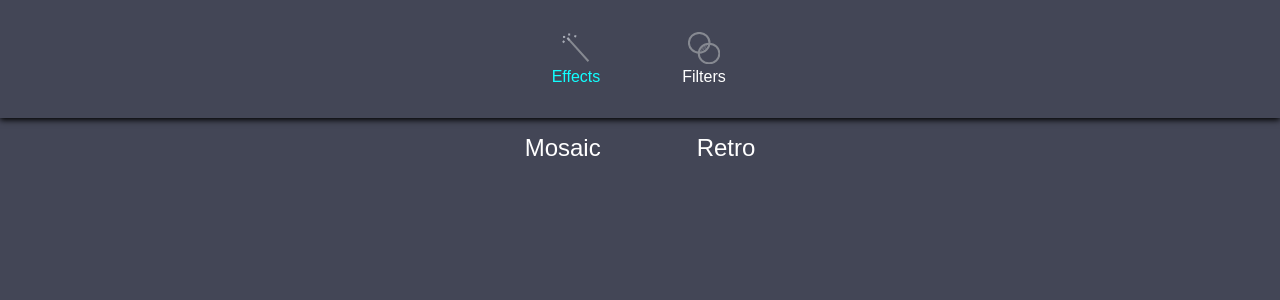
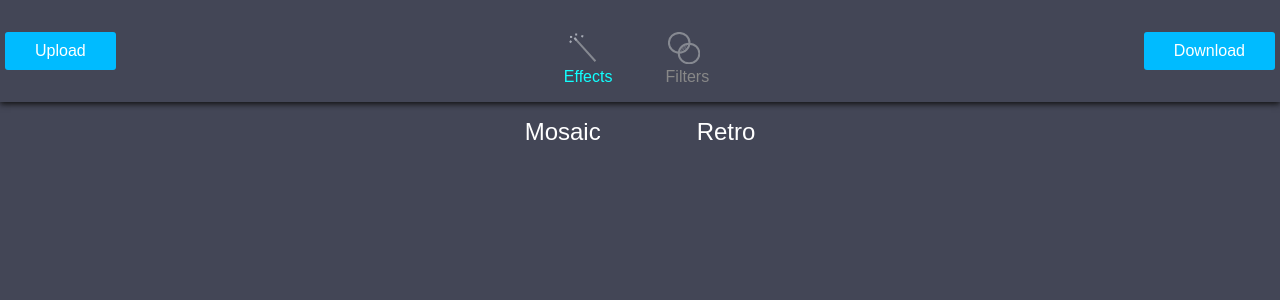
Before and after one commit to shockry/editest, a React (Create React App) app: page / in a window 1280 px wide. Shown: the top 300 px of the page. Built offline with nearby package versions, Linux system fonts and the light colour scheme.

Commit message:
candidate layout

```diff
--- a/src/App.css
+++ b/src/App.css
@@ -2,16 +2,36 @@ body {
   background-color: #434656;
 }
 
-.navbar {
-  margin: auto;
+.navbar-container {
+  display: inline-block;
+  margin-top: 2em;
+}
+.left {
+  width: 20%;
+  float: left;
+}
+.middle {
+  width: 59%;
   text-align: center;
-  box-shadow: 0px 2px 6px #000000;
+  margin-bottom: 1em;
+}
+.right {
+  float: right;
+}
+button {
+  padding: 10px 30px;
+  border-radius: 3px;
+  background-color: #00BBFF;
+  color: #FFFFFF;
+  font-size: 1em;
+  border:none;
+  margin: 0px 5px;
 }
 
 .menu-item {
   display: inline-block;
   width: 5%;
-  margin: 2em;
+  margin: 0em 2em;
   cursor: pointer;
   color: #FFFFFF;
 }
@@ -19,3 +39,19 @@ body {
 .menu-item-active {
   color: #11FFFF;
 }
+
+.menu-item-disabled {
+  color: #888888;
+  cursor: default;;
+}
+
+.topbar {
+  box-shadow: 0px 2px 6px #111111;
+}
+
+@media (max-width: 690px) {
+  button {
+    padding: 5px 5px;
+    font-size: 0.8em;
+  }
+}
--- a/src/App.js
+++ b/src/App.js
@@ -8,16 +8,27 @@ class App extends Component {
   render() {
     return (
       <div>
-        <nav className="navbar">
-          <div className="menu-item menu-item-active">
-            <div className="img"> <img src={effectsIcon} alt="effects"></img></div>
-            <span>Effects</span>
+        <div className="topbar">
+          <div className="left navbar-container">
+            <button type="button"> Upload </button>
           </div>
-          <div className="menu-item">
-            <div className="img"> <img src={filtersIcon} alt="effects"></img></div>
-            <span>Filters</span>
+
+          <div className="middle navbar-container">
+            <div className="menu-item menu-item-active">
+              <img src={effectsIcon} alt="effects"></img>
+              <span>Effects</span>
+            </div>
+            <div className="menu-item menu-item-disabled">
+              <img src={filtersIcon} alt="effects"></img>
+              <span>Filters</span>
+            </div>
           </div>
-        </nav>
+
+          <div className="right navbar-container">
+            <button type="button"> Download </button>
+          </div>
+        </div>
+
         <Toolbar></Toolbar>
       </div>
     );
--- a/src/css/Toolbar.css
+++ b/src/css/Toolbar.css
@@ -1,6 +1,4 @@
 .toolbar {
-  width: 100%;
-  height: 0px;
   margin-top: 1em;
   text-align: center;
 }
```
